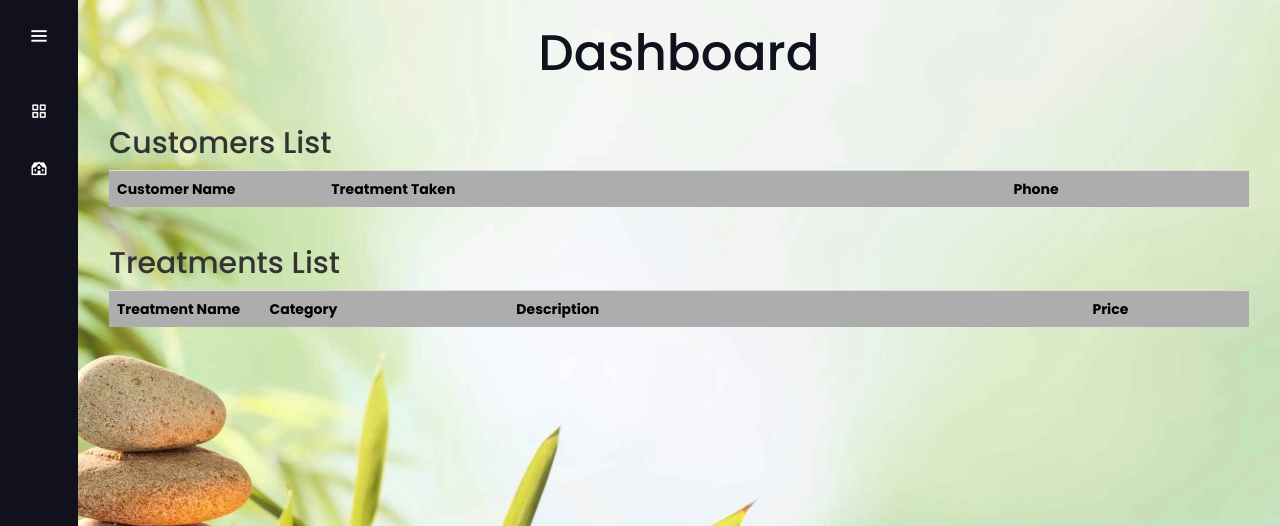
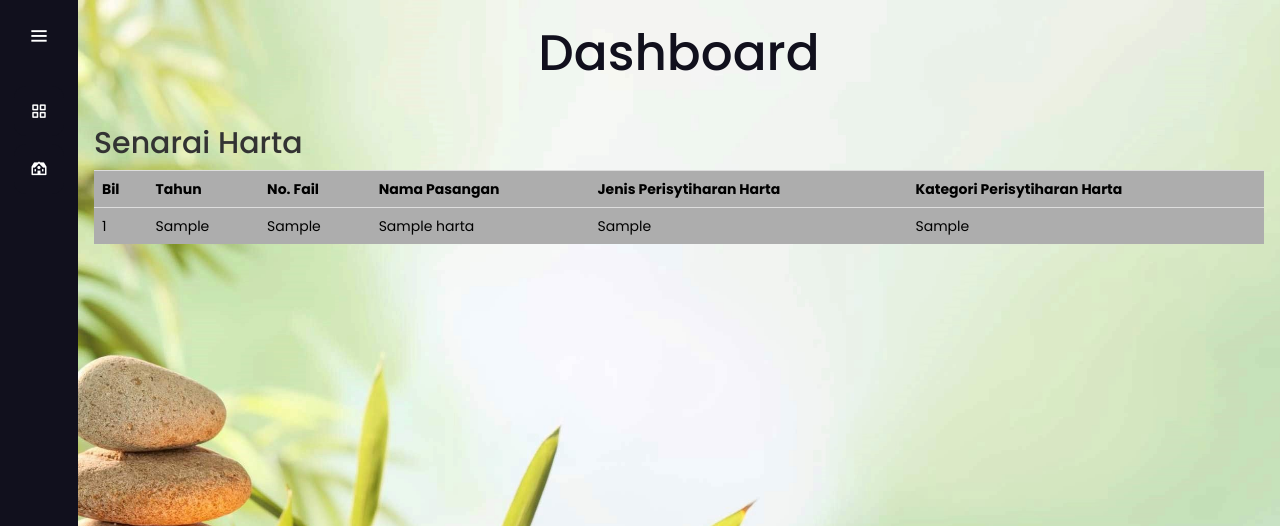
Before and after one commit to ImanZulhakim/ProjectHartaDeclaration_Secure, a Flask app: page / in a window 1280 px wide. Shown: the top 526 px of the page. Run offline with Flask 3, Linux system fonts and the light colour scheme; tables that the repository leaves empty or names only in its code hold one stand-in row (values such as "Sample post"); lists and menus that the app fills with data are empty; some libraries are stand-ins or nearby versions.

Commit message:
Dashboard: Senarai Harta

```diff
--- a/static/css/styles.css
+++ b/static/css/styles.css
@@ -6,6 +6,15 @@
   box-sizing: border-box;
   font-family: "Poppins" , sans-serif;
 }
+
+.myclass table {
+    table-layout: auto !important;
+}
+
+.myclass th, .myclass td, .myclass thead th, .myclass tbody td, .myclass tfoot td, .myclass tfoot th {
+    width: auto !important;
+}
+
 .sidebar{
   position: fixed;
   left: 0;
--- a/templates/index.html
+++ b/templates/index.html
@@ -18,47 +18,26 @@
 
     <div class="container">
         <div class="row">
-            <div class="col-md-12">
-                <h2>Customers List</h2>
+            <div class="myclass">
+                <h2>Senarai Harta</h2>
 
                 <table class="table table-dark table-hover">
                     <tr>
-                        <th class="customer-name">Customer Name</th>
-                        <th class="customer-taken">Treatment Taken</th>
-                        <th class="customer-phone">Phone</th>
+                        <th class="bil">Bil</th>
+                        <th class="tahun">Tahun</th>
+                        <th class="failNo">No. Fail</th>
+                        <th class="pasangan">Nama Pasangan</th>
+                        <th class="jenis">Jenis Perisytiharan Harta</th>
+                        <th class="kategori">Kategori Perisytiharan Harta</th>
                     </tr>
-                    {% for row in customers %}
+                    {% for row in harta %}
                         <tr>
-                            <td class="customer-name">{{ row[1] }}</td>
-                            <td class="customer-taken">{{ row[2] }}</td>
-                            <td class="customer-phone">{{ row[3] }}</td>
-
-
-                        </tr>
-                    {% endfor %}
-                </table>
-            </div>
-        </div>
-    </div>
-
-
-    <div class="container">
-        <div class="row">
-            <div class="col-md-12">
-                <h2>Treatments List</h2>
-                <table class="table table-dark table-hover ">
-                    <tr>
-                        <th class="treatment-name">Treatment Name</th>
-                        <th class="treatment-category">Category</th>
-                        <th class="treatment-description">Description</th>
-                        <th class="treatment-price">Price</th>
-                    </tr>
-                    {% for row in treatments %}
-                        <tr>
-                            <td class="treatment-name">{{ row[1] }}</td>
-                            <td class="treatment-category">{{ row[2] }}</td>
-                            <td class="treatment-description">{{ row[3] }}</td>
-                            <td class="treatment-price">RM {{ row[4] }}</td>
+                            <td class="bil">{{ row[0] }}</td>
+                            <td class="tahun">{{ row[1] }}</td>
+                            <td class="failNo">{{ row[2] }}</td>
+                            <td class="pasangan">{{ row[3] }}</td>
+                            <td class="jenis">{{ row[4] }}</td>
+                            <td class="kategori">{{ row[5] }}</td>
 
 
                         </tr>
```
Also changed, not shown: app.py (+0 -73 lines).
